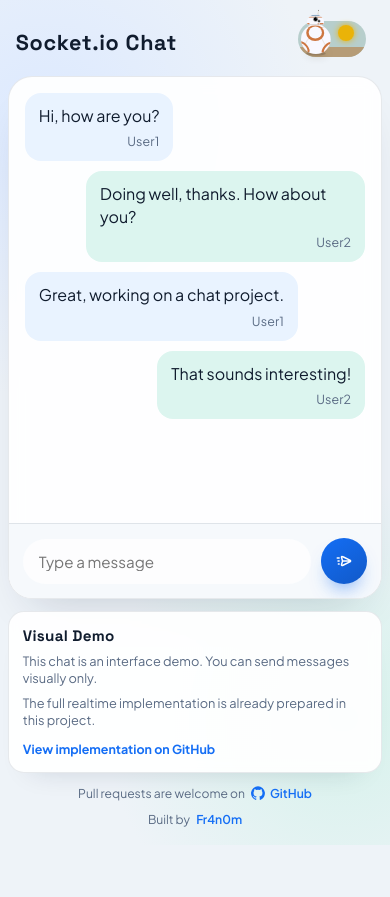
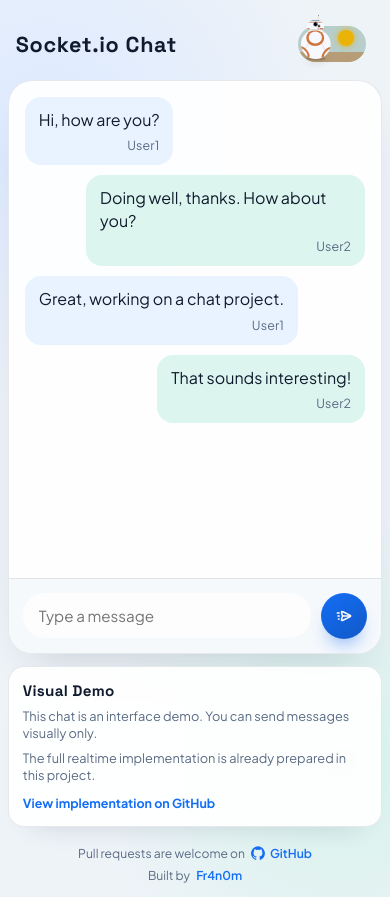
Before and after one commit to Fr4n0m/realtime-chat, a website built with Vite: page index.html in a window 390 px wide. Before the commit the page ends 845 px from the top, so only its background shows below. Built offline with nearby package versions, Linux system fonts and the light colour scheme; no server answers.

Commit message:
fix(ui): polish tablet and mobile layout sizing and footer flow

```diff
--- a/styles/styles.css
+++ b/styles/styles.css
@@ -7,6 +7,7 @@
 }
 
 :root {
+    --shell-width: min(92vw, 430px);
     --background-color: #eef3f8;
     --background-accent-1: #dce9ff;
     --background-accent-2: #d6f2eb;
@@ -64,7 +65,7 @@
 }
 
 #chat-shell {
-    width: min(92vw, 430px);
+    width: var(--shell-width);
 }
 
 #title {
@@ -219,7 +220,7 @@
 }
 
 .project-panel__card {
-    width: min(230px, 24vw);
+    width: 100%;
     border-radius: 14px;
     padding: 14px 13px;
     background: color-mix(in srgb, var(--chat-background) 88%, #ffffff 12%);
@@ -268,6 +269,7 @@
     top: 50%;
     left: calc(50% + 250px);
     transform: translateY(-50%);
+    width: var(--shell-width);
     z-index: 10;
 }
 
@@ -332,9 +334,14 @@
 }
 
 @media (max-width: 1024px) {
+    :root {
+        --shell-width: min(94vw, 840px);
+    }
+
     body {
         justify-content: flex-start;
-        padding: calc(14px + env(safe-area-inset-top)) 14px 18px;
+        min-height: 100svh;
+        padding: calc(14px + env(safe-area-inset-top)) 14px calc(14px + env(safe-area-inset-bottom));
     }
 
     header {
@@ -349,13 +356,13 @@
     }
 
     #chat-shell {
-        width: min(96vw, 460px);
+        width: var(--shell-width);
     }
 
     #chat {
         width: 100%;
-        height: min(62vh, 580px);
-        min-height: 430px;
+        height: clamp(620px, 76svh, 980px);
+        min-height: 620px;
     }
 
     #messages {
@@ -366,8 +373,9 @@
     #project-panel {
         position: static;
         transform: none;
-        width: min(96vw, 460px);
+        width: var(--shell-width);
         margin-top: 12px;
+        margin-bottom: 8px;
     }
 
     .project-panel__card {
@@ -382,15 +390,40 @@
         width: 76px;
         height: 42px;
         margin-right: 0;
+        margin-top: 6px;
     }
 
     #site-footer {
         position: static;
         gap: 10px;
         font-size: 0.76rem;
-        flex-direction: column;
-        width: min(96vw, 460px);
+        flex-direction: row;
+        justify-content: center;
+        width: var(--shell-width);
         align-items: center;
-        margin-top: 12px;
+        margin-top: auto;
+        padding-top: 10px;
+        transform: none;
     }
 }
+
+@media (max-width: 640px) {
+    :root {
+        --shell-width: min(96vw, 440px);
+    }
+
+    #chat-shell {
+        width: var(--shell-width);
+    }
+
+    #chat {
+        height: min(68svh, 620px);
+        min-height: 430px;
+    }
+
+    #site-footer {
+        width: var(--shell-width);
+        flex-direction: column;
+        gap: 6px;
+    }
+}
```
